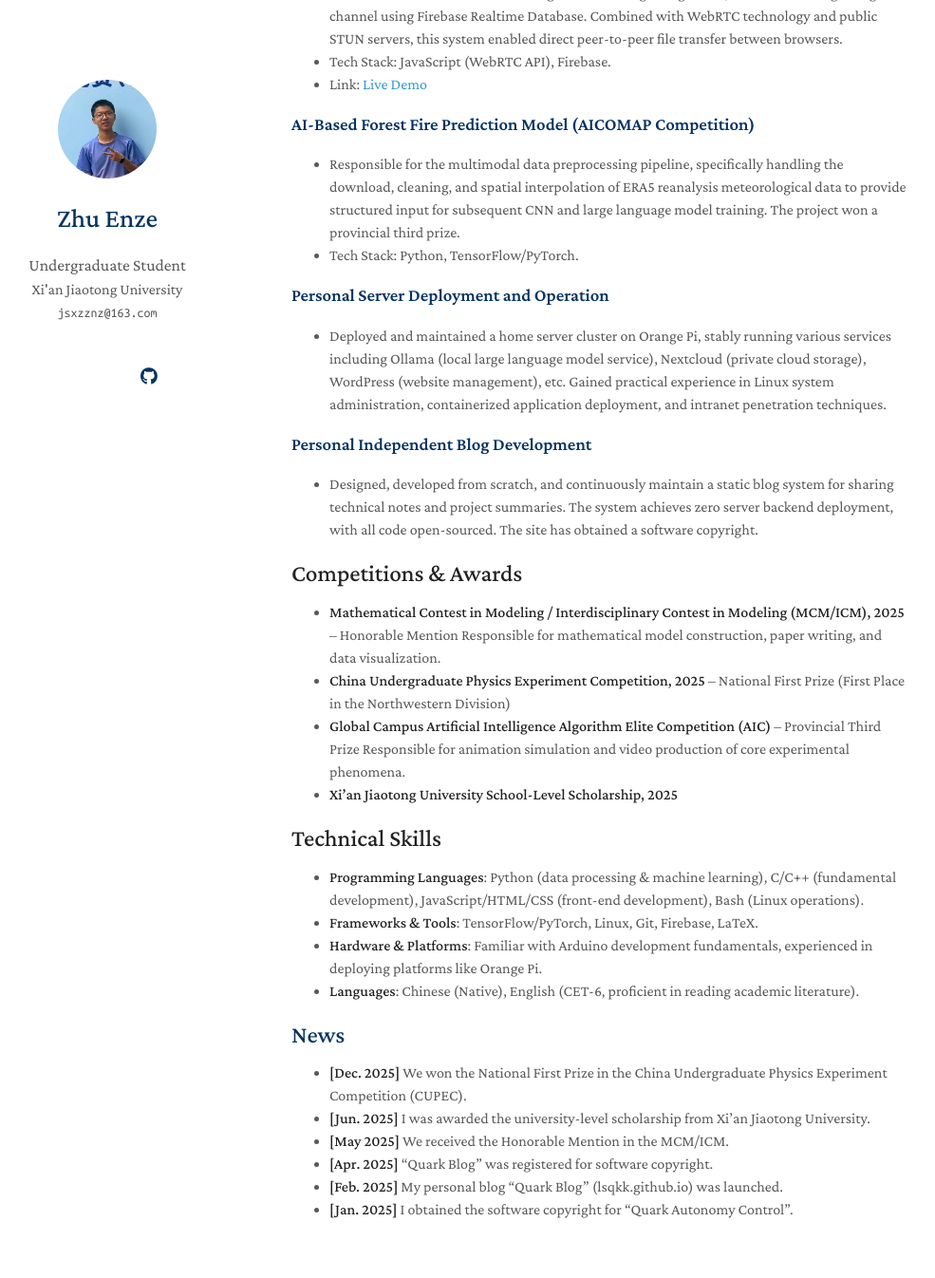
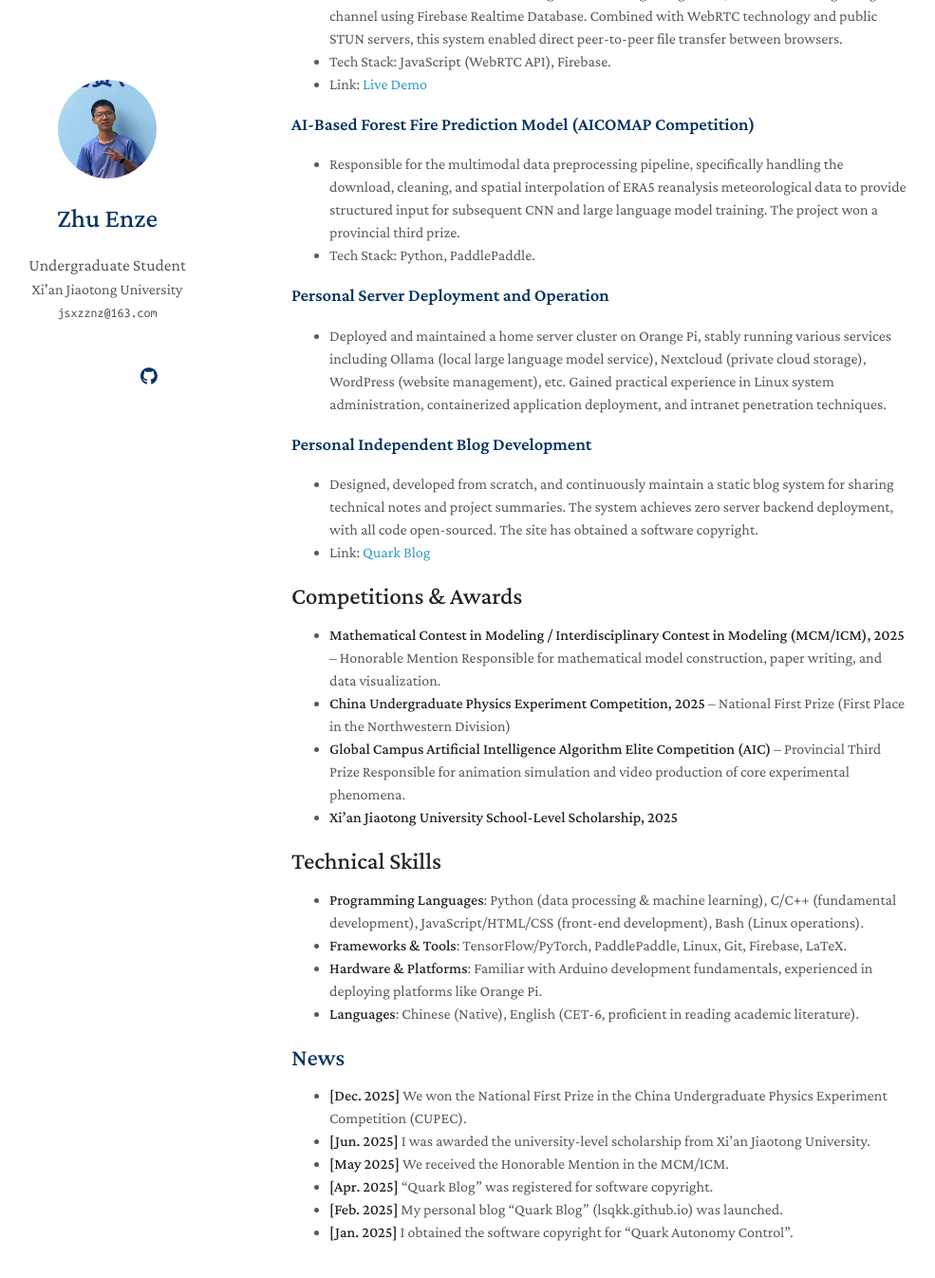
Before and after one commit to lsqkk/academic-homepage, a Jekyll site: the page built from index.md, in a window 1280 px wide and 1400 px high, scrolled down 827 px. Shown: the top 1346 px of the window at 95% size, without its empty margins (163-1148 px from the left). Built offline with Jekyll 4.4.1, drawn with Linux system fonts in a browser that asks for light colours; a style sheet for code colours, icons or effects is not loaded; our own code applies the rules of GitHub Pages for plain Markdown files.

Commit message:
Update index.md

```diff
--- a/index.md
+++ b/index.md
@@ -31,7 +31,7 @@ I am a 2025 undergraduate student in the School of **Automation** at Xi'an Jiaot
 ### AI-Based Forest Fire Prediction Model (AICOMAP Competition)
 
 - Responsible for the multimodal data preprocessing pipeline, specifically handling the download, cleaning, and spatial interpolation of ERA5 reanalysis meteorological data to provide structured input for subsequent CNN and large language model training. The project won a provincial third prize.
-- Tech Stack: Python, TensorFlow/PyTorch.
+- Tech Stack: Python, PaddlePaddle.
 
 ### Personal Server Deployment and Operation
 
@@ -40,6 +40,7 @@ I am a 2025 undergraduate student in the School of **Automation** at Xi'an Jiaot
 ### Personal Independent Blog Development
 
 - Designed, developed from scratch, and continuously maintain a static blog system for sharing technical notes and project summaries. The system achieves zero server backend deployment, with all code open-sourced. The site has obtained a software copyright.
+- Link: [Quark Blog](https://lsqkk.github.io/)
 
 ## **Competitions & Awards**
 
@@ -53,7 +54,7 @@ I am a 2025 undergraduate student in the School of **Automation** at Xi'an Jiaot
 ## **Technical Skills**
 
 - **Programming Languages**: Python (data processing & machine learning), C/C++ (fundamental development), JavaScript/HTML/CSS (front-end development), Bash (Linux operations).
-- **Frameworks & Tools**: TensorFlow/PyTorch, Linux, Git, Firebase, LaTeX.
+- **Frameworks & Tools**: TensorFlow/PyTorch, PaddlePaddle, Linux, Git, Firebase, LaTeX.
 - **Hardware & Platforms**: Familiar with Arduino development fundamentals, experienced in deploying platforms like Orange Pi.
 - **Languages**: Chinese (Native), English (CET-6, proficient in reading academic literature).
 
```
